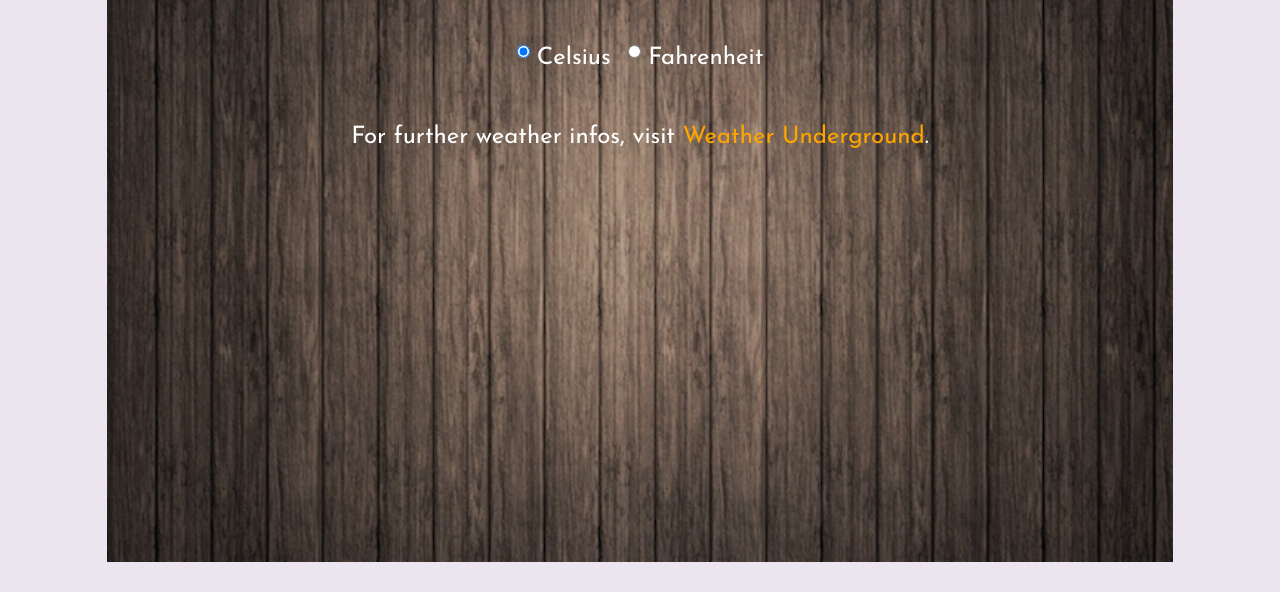
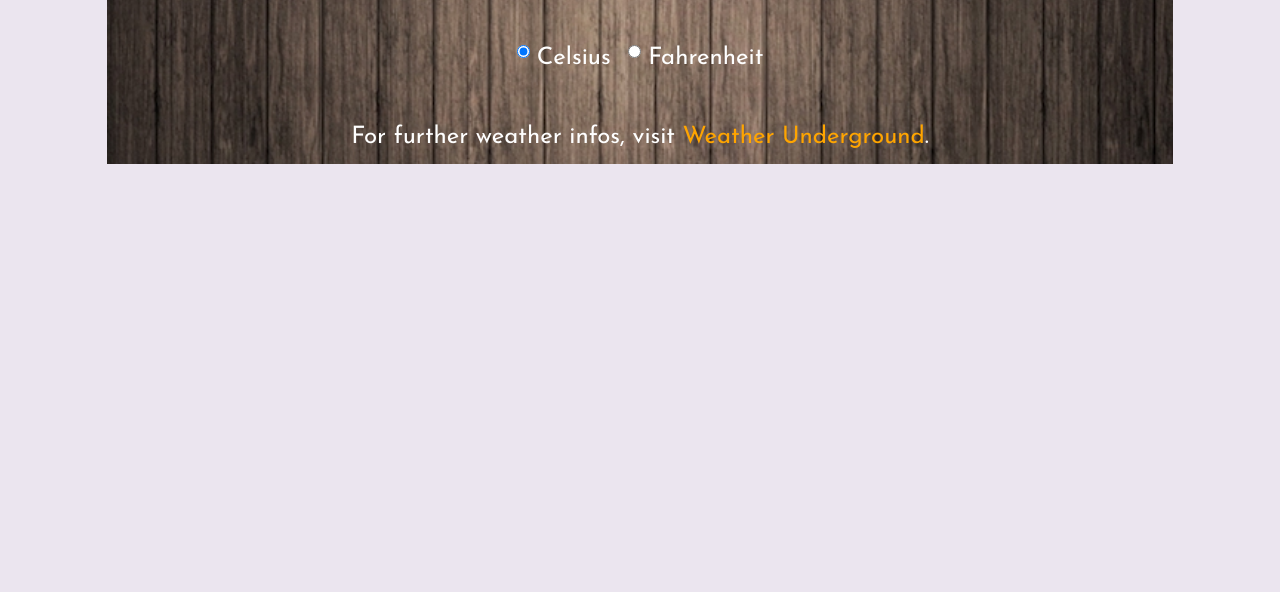
Before and after one commit to crapp80/local-weather-forecast, a plain HTML site: page index.html in a window 1280 px wide. Shown: the part 208-800 px from the top of the page. Drawn offline with nearby package versions, Linux system fonts and the light colour scheme; no server answers.

Commit message:
css Änderungen

```diff
--- a/css/style.css
+++ b/css/style.css
@@ -16,10 +16,13 @@ h1 {font-size: 50px;}
   color: #ffffff;
   font-size: 24px;
   background-image: url('../images/bg-custom.jpg');
-  background-size: 100% 100%;
-  height: 90vh;
-  background-repeat: repeat-y;
-  /*margin-bottom: 0px;*/
+  background-position: center;
+  background-repeat: no-repeat;
+  background-size: cover;
+  -webkit-background-size: cover;
+  -moz-background-size: cover;
+  -o-background-size: cover;
+  height:100%;
 }
 
 .temp {font-size: 30px;}
```
